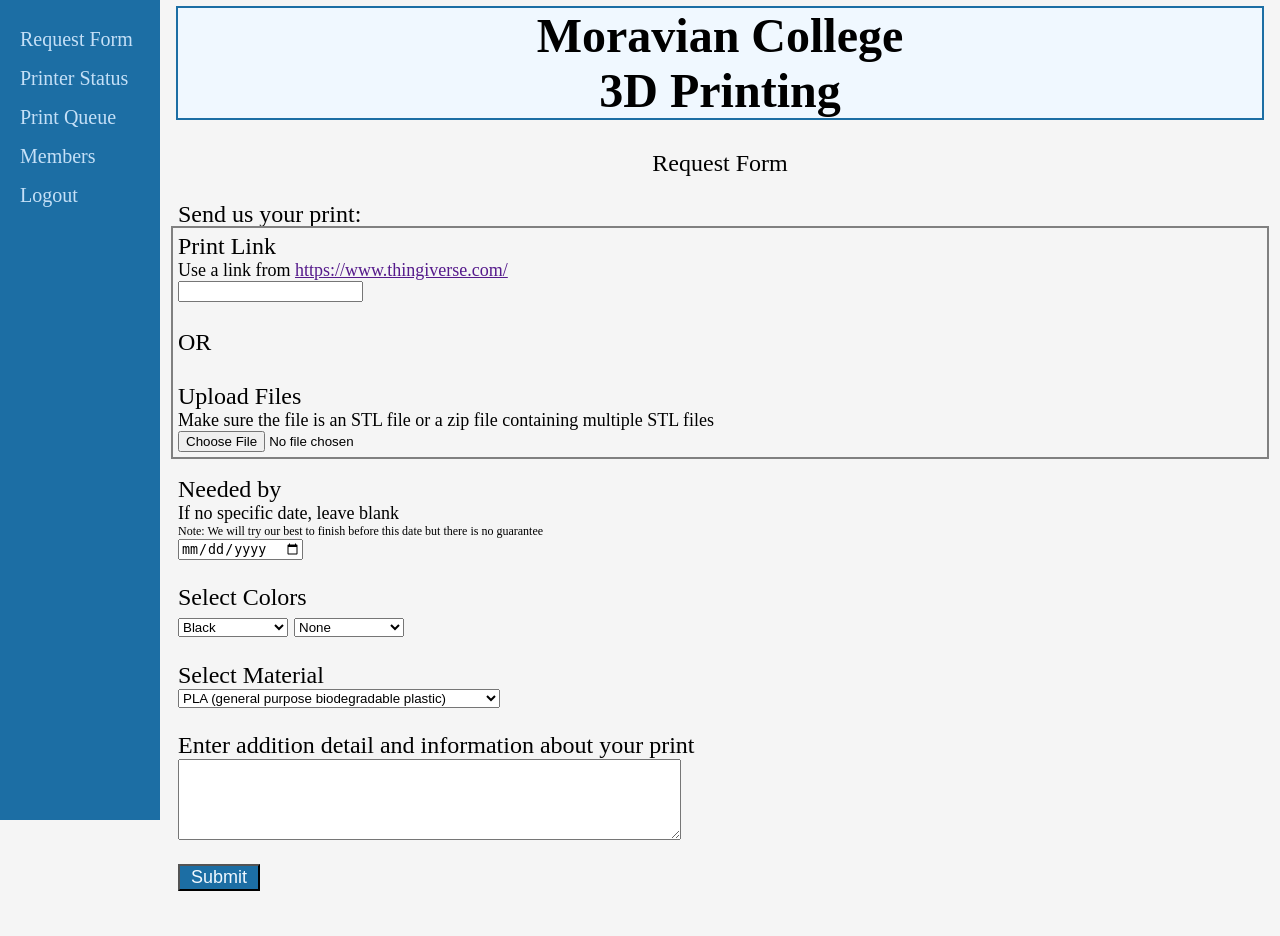
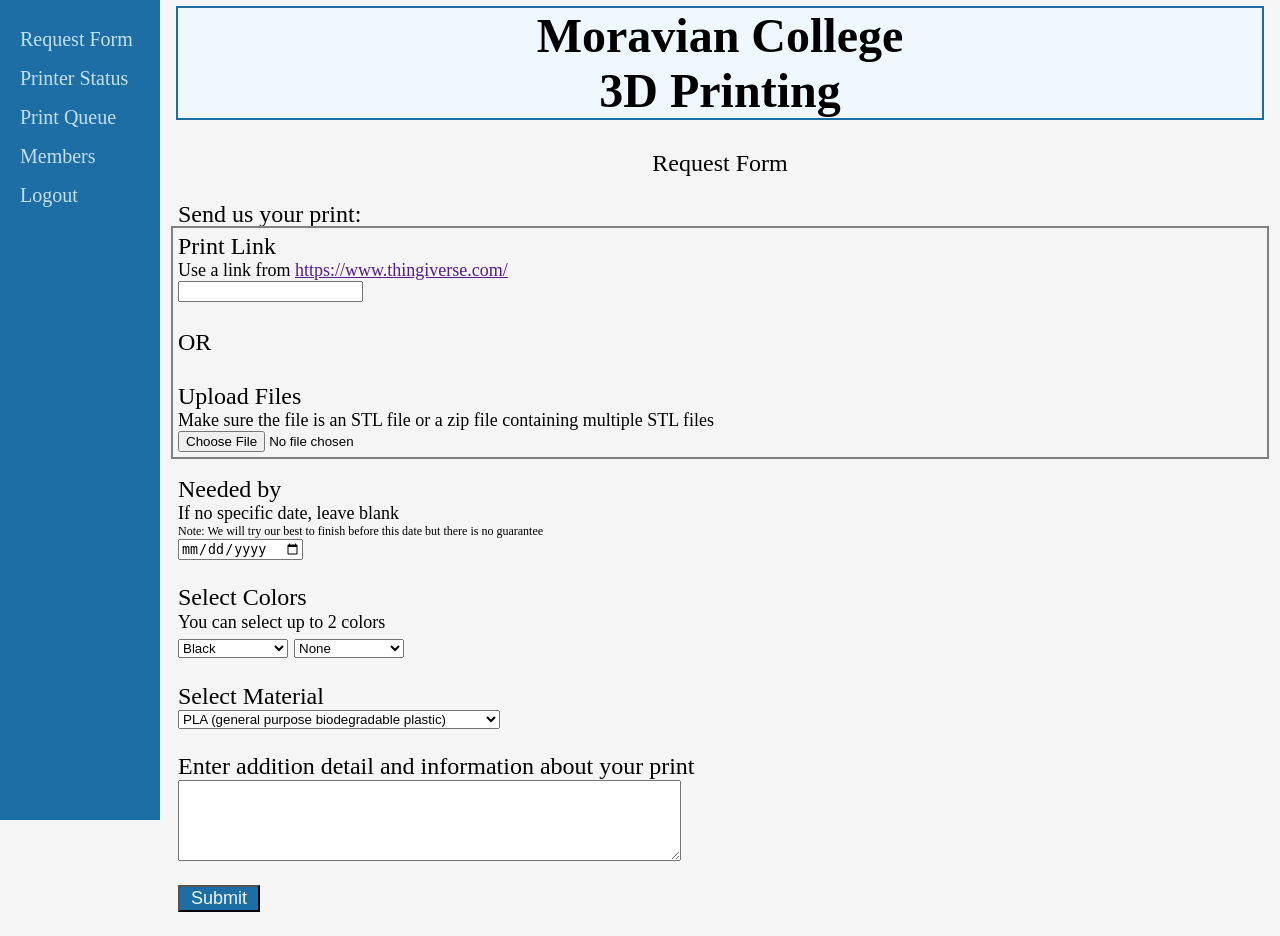
Before and after one commit to MoravianCollege/3DPrintMananagement, a Flask app: page / in a window 1280 px wide. Before the commit the page ends 891 px from the top, so only its background shows below. Run offline with Flask 2, Linux system fonts and the light colour scheme; the visitor is signed in with stand-in values (Sample User, id 1); parts of the project's set-up code (start-up, migrations or seed data) failed here and were passed over.

Commit message:
ddition color information

```diff
--- a/templates/form.html
+++ b/templates/form.html
@@ -82,7 +82,9 @@
                     <input type="date" id="duedate">
                 </p>
                 <p>
-                    <label for="color1">Select Colors<br></label>
+                    <label for="color1">Select Colors<br>
+                        <sub>You can select up to 2 colors<br></sub>
+                    </label>
                     <select id="color1">
                         <option value="Black">Black</option>
                         <option value="Blue">Blue</option>
```
